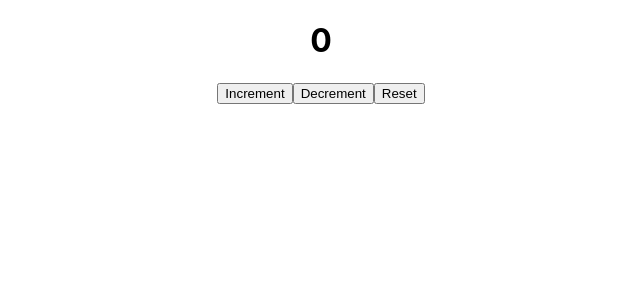
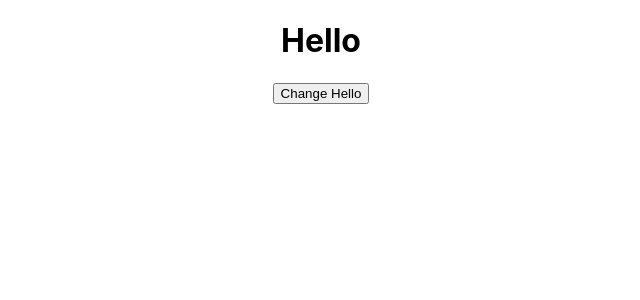
Before and after one commit to shaafiiull/step_by_step_react, a React (Create React App) app: page / in a window 1280 px wide. Shown: the top 300 px of the page, without its empty margins (319-959 px from the left). Built offline with nearby package versions, Linux system fonts and the light colour scheme.

Commit message:
how to bind 'this' in event handlers in class component

```diff
--- a/src/App.js
+++ b/src/App.js
@@ -1,4 +1,5 @@
 import "./App.css";
+import BindingEvent from "./module01/BindingEvent";
 import Counter from "./module01/Counter";
 import Hello from "./module01/Hello";
 import NonJSXElement from "./module01/NonJSXComponent";
@@ -8,10 +9,11 @@ import Welcome from "./module01/Welcome";
 function App() {
   return (
     <div className="App">
+      <BindingEvent></BindingEvent>
       {/*       <Hello name="shams" age={23}>
         Profession: Scientist
       </Hello> */}
-      <Counter></Counter>
+      {/* <Counter></Counter> */}
       {/* <Subscription></Subscription> */}
       {/*       <Hello name="shams" age={23}>
         Profession: Scientist
--- /dev/null
+++ b/src/module01/BindingEvent.js
@@ -0,0 +1,35 @@
+import React, { Component } from "react";
+
+class BindingEvent extends Component {
+  constructor(props) {
+    super(props);
+    this.state = {
+      message: "Hello",
+    };
+    // this.changeMessage = this.changeMessage.bind(this);
+  }
+
+  changeMessage = () => {
+    this.setState({
+      message: "Bye",
+    });
+  };
+  /*   changeMessage() {
+    this.setState({
+      message: "Bye",
+    });
+  } */
+  render() {
+    return (
+      <div>
+        <h1>{this.state.message}</h1>
+        {/* <button onClick={this.changeMessage}>Change Hello</button> */}
+        {/*  <button onClick={this.changeMessage.bind(this)}>Change Hello</button> */}
+        {/* <button onClick={() => this.changeMessage()}>Change Hello</button> */}
+        <button onClick={this.changeMessage}>Change Hello</button>
+      </div>
+    );
+  }
+}
+
+export default BindingEvent;
```
